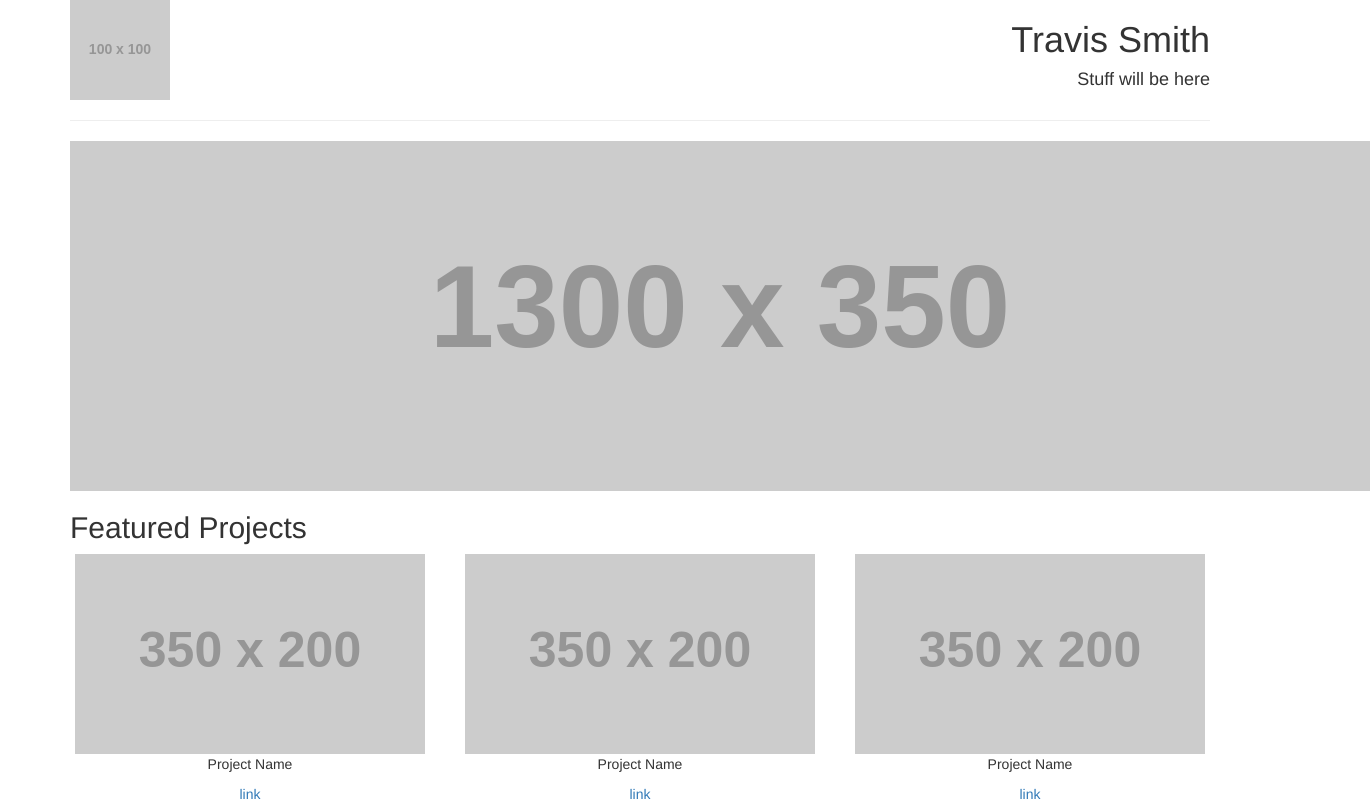
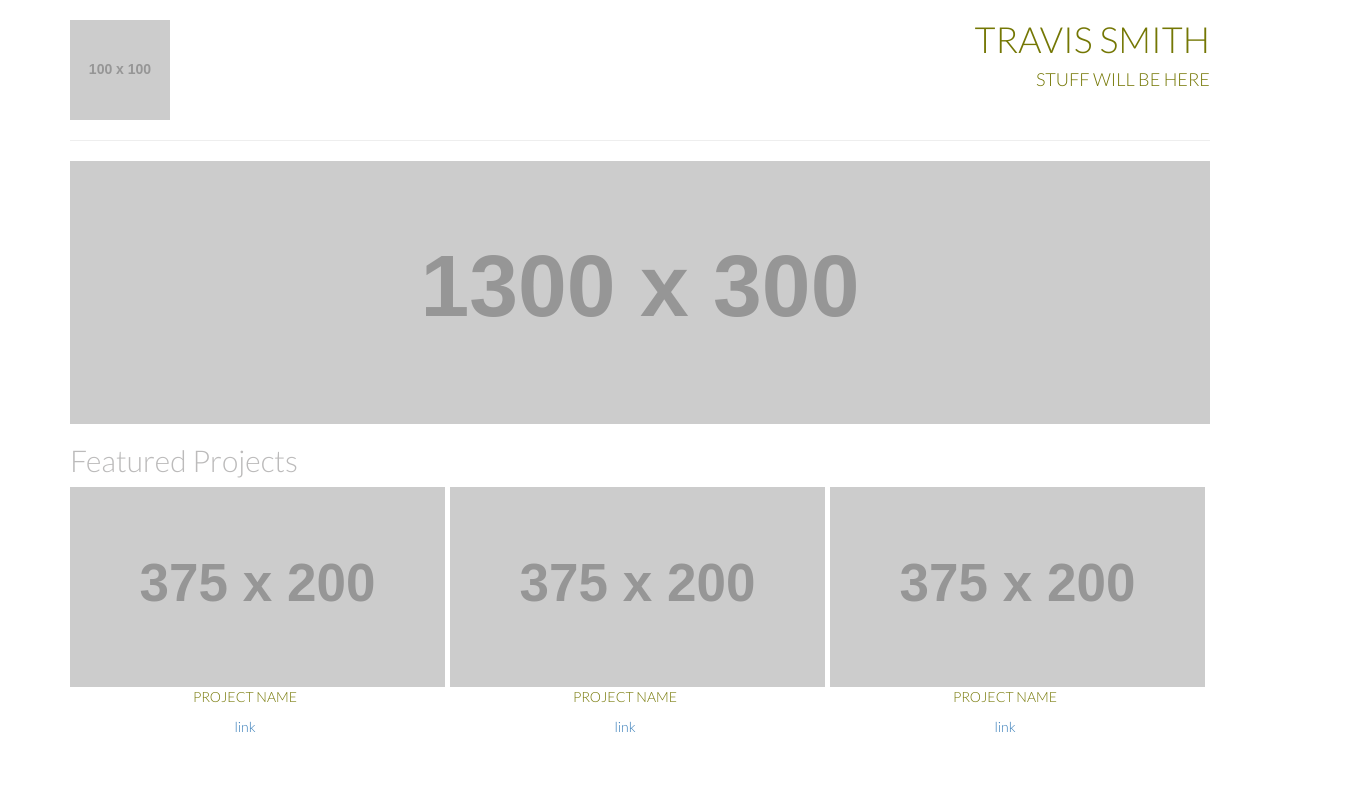
Before and after one commit to tevyt/smithtal.github.io, a plain HTML site: page index.html in a window 1280 px wide. Shown: the whole page, 1370 px wide, since content can reach past the window. Drawn offline with Linux system fonts and the light colour scheme; placeholder pictures from the web are drawn by us.

Commit message:
refined style

```diff
--- /dev/null
+++ b/css/styles.css
@@ -0,0 +1,25 @@
+.logo{
+	padding-top: 20px;
+}
+
+.h1{
+	font-size: 60px;
+}
+
+body{
+	font-family: 'Lato', sans-serif;
+	font-weight: 300;
+	color: #747704
+}
+
+.thin{
+	font-weight: 100;
+}
+
+.muted{
+	color: #BCBBBB;
+}
+
+.spaced{
+	margin-right: 20px;
+}
--- a/index.html
+++ b/index.html
@@ -3,15 +3,17 @@
 	<head>
 		<link rel="stylesheet" type="text/css" href="css/bootstrap/bootstrap-theme.min.css">
 		<link rel="stylesheet" type="text/css" href="css/bootstrap/bootstrap.min.css">
+		<link rel="stylesheet" type="text/css" href="css/styles.css">
+		<link href='https://fonts.googleapis.com/css?family=Lato:300,100' rel='stylesheet' type='text/css'>
 		<script type="text/javascript" src="javascript/bootstrap/bootstrap.min.js"></script>
 	</head>
 	<body>
 		<div class="container">
 			<div class="row">
 				<div class="col-md-6">
-					<img src="http://placehold.it/100x100" alt="logo">
+					<img class="logo img-responsive" src="http://placehold.it/100x100" alt="logo">
 				</div>
-				<div class="col-md-6 text-right">
+				<div class="col-md-6 text-right thin text-uppercase">
 					<h1>Travis Smith</h1>
 					<h4>Stuff will be here</h4>
 				</div>
@@ -19,30 +21,30 @@
 			<hr>
 			<div class="row">
 				<div class="col-md-12">
-					<img src="http://placehold.it/1300x350">
+					<img src="http://placehold.it/1300x300" class="img-responsive">
 				</div>
 			</div>
 			<div class="row">
-				<div class="col-md-12">
+				<div class="col-md-12 muted">
 					<h2>Featured Projects</h2>
 				</div>
 			</div>
-			<div class="row">
-				<div class="col-md-4 text-center">
-					<img src="http://placehold.it/350x200">
-					<p>Project Name</p>
+			<div class="row img-responsive text-center">
+				<div class="col-md-4">
+					<img src="http://placehold.it/375x200">
+					<p class="text-uppercase">Project Name</p>
 					<a>link</a>
 				</div>
-				<div class="col-md-4 text-center">
-					<img src="http://placehold.it/350x200">
-					<p>Project Name</p>
+				<div class="col-md-4">
+					<img src="http://placehold.it/375x200">
+					<p class="text-uppercase">Project Name</p>
 					<a>link</a>
 				</div>
-				<div class="col-md-4 text-center">
-					<img src="http://placehold.it/350x200">
-					<p>Project Name</p>
+				<div class="col-md-4">
+					<img src="http://placehold.it/375x200">
+					<p class="text-uppercase">Project Name</p>
 					<a>link</a>
 				</div>
-		</div>
+			</div>
 	</body>
 </html>
```
